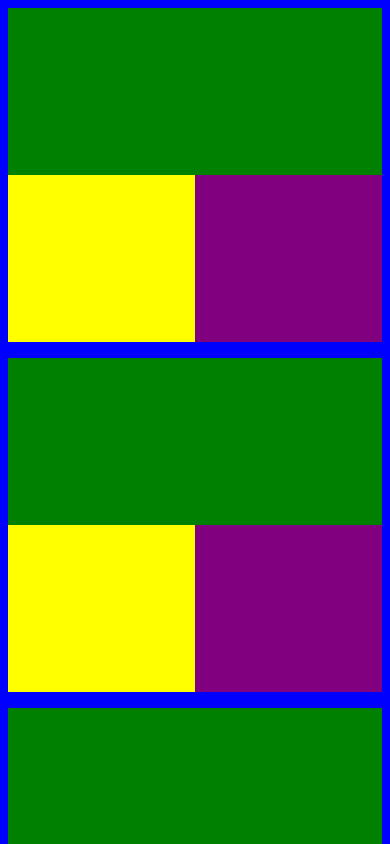
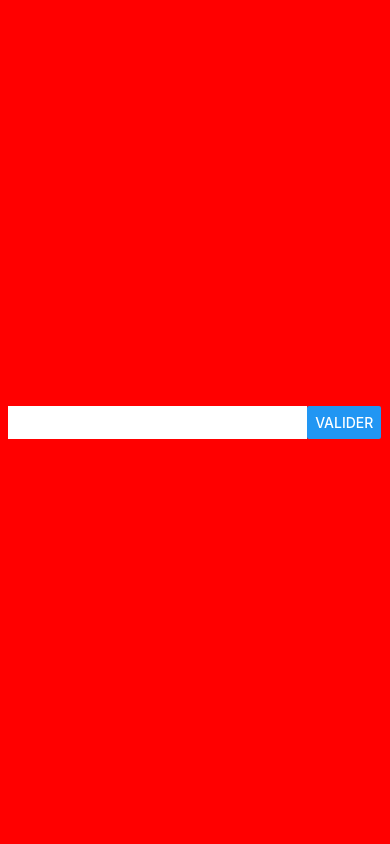
Before and after one commit to kps-243/RNCourse, a React Native app: screen / in a window 390 px wide. Built offline with nearby package versions, Linux system fonts and the light colour scheme.

Commit message:
event change color

```diff
--- a/App.js
+++ b/App.js
@@ -1,60 +1,36 @@
 import { StatusBar } from 'expo-status-bar';
-import { SafeAreaView, ScrollView, StyleSheet, Text, View } from 'react-native';
+import React, { useState } from 'react';
+import { Button, StyleSheet, TextInput, View } from 'react-native';
 
 export default function App() {
+  const [backgroundColor, setBackgroundColor] = useState('red');
+  const [inputValue, setInputValue] = useState('');
+  const onPressBtn = () => {
+    setBackgroundColor(inputValue.toLowerCase());
+  }
   return (
-    <SafeAreaView style={styles.container}>
-    <ScrollView>
-      <View style={{width:"100%", height:350, backgroundColor: "blue"}}>
-        <View style={{ flex: 1, margin: 8, backgroundColor: "black"}}>
-          <View style={{flex: 1, backgroundColor: "green"}}></View>
-          <View style={{flex: 1, backgroundColor: "violet", flexDirection: "row"}}>
-            <View style={{ flex: 1, backgroundColor: "yellow"}}></View>
-            <View style={{ flex: 1, backgroundColor: "purple"}}></View>
-          </View>
+      <View style={[styles.container, {backgroundColor}]}>
+        <View style={styles.inputContainer}>
+          <TextInput value={inputValue} onChangeText={setInputValue} style={styles.input}/>
+        <Button title='Valider' onPress={onPressBtn}/>
         </View>
       </View>
-      <View style={{width:"100%", height:350, backgroundColor: "blue"}}>
-        <View style={{ flex: 1, margin: 8, backgroundColor: "black"}}>
-          <View style={{flex: 1, backgroundColor: "green"}}></View>
-          <View style={{flex: 1, backgroundColor: "violet", flexDirection: "row"}}>
-            <View style={{ flex: 1, backgroundColor: "yellow"}}></View>
-            <View style={{ flex: 1, backgroundColor: "purple"}}></View>
-          </View>
-        </View>
-      </View>
-      <View style={{width:"100%", height:350, backgroundColor: "blue"}}>
-        <View style={{ flex: 1, margin: 8, backgroundColor: "black"}}>
-          <View style={{flex: 1, backgroundColor: "green"}}></View>
-          <View style={{flex: 1, backgroundColor: "violet", flexDirection: "row"}}>
-            <View style={{ flex: 1, backgroundColor: "yellow"}}></View>
-            <View style={{ flex: 1, backgroundColor: "purple"}}></View>
-          </View>
-        </View>
-      </View>
-      <View style={{width:"100%", height:350, backgroundColor: "blue"}}>
-        <View style={{ flex: 1, margin: 8, backgroundColor: "black"}}>
-          <View style={{flex: 1, backgroundColor: "green"}}></View>
-          <View style={{flex: 1, backgroundColor: "violet", flexDirection: "row"}}>
-            <View style={{ flex: 1, backgroundColor: "yellow"}}></View>
-            <View style={{ flex: 1, backgroundColor: "purple"}}></View>
-          </View>
-        </View>
-      </View>
-      </ScrollView>
-      </SafeAreaView>
   );
 }
 
 const styles = StyleSheet.create({
   container: {
     flex: 1,
-    backgroundColor: 'white',
+    alignItems: "center",
+    justifyContent: "center"
   },
-  text:{
-    borderColor:"red",
-    borderWidth: 2,
-    padding: 8,
+  inputContainer: {
+    flexDirection: "row",
     width: "100%",
-  }
+    paddingHorizontal: 8,
+  },
+  input: {
+    width: "80%",
+    backgroundColor: "white",
+  },
 });
```
